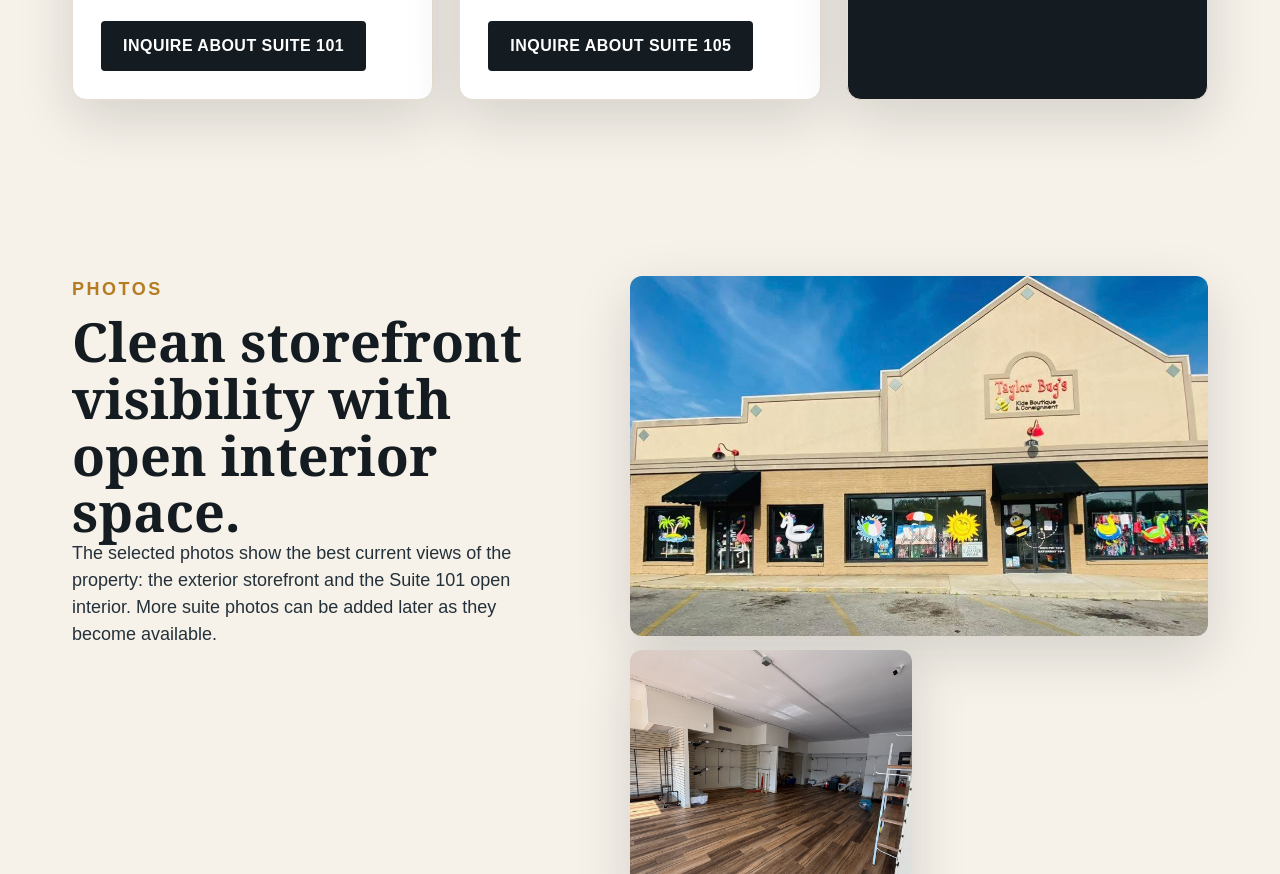
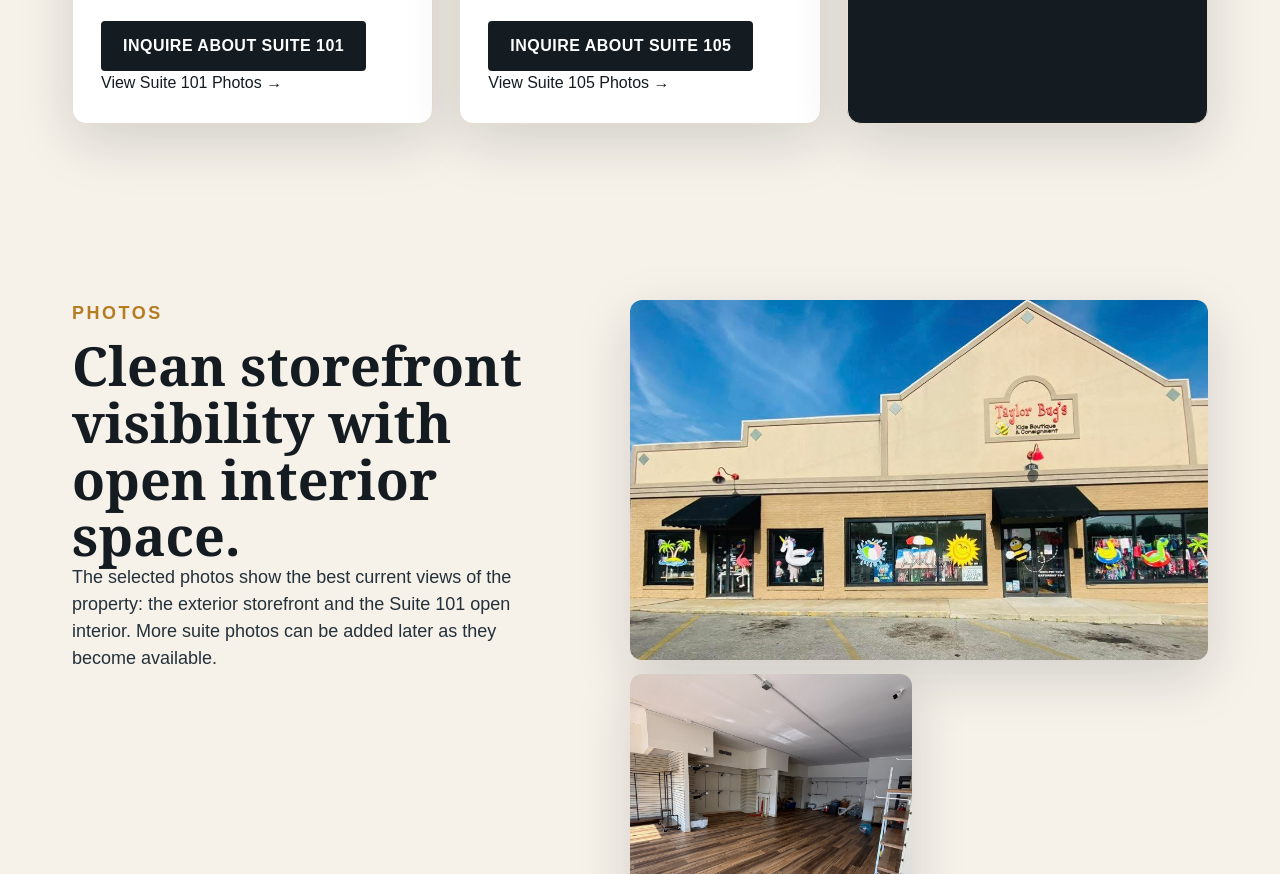
Before and after one commit to smt3295/rental-application, a website: page index.html in a window 1280 px wide. Shown: the part 1922-2796 px from the top of the page. Drawn offline with Linux system fonts and the light colour scheme.

Commit message:
Update index.html

```diff
--- a/index.html
+++ b/index.html
@@ -65,6 +65,7 @@
               <li>Available individually</li>
             </ul>
             <a href="#inquiry" class="button secondary">Inquire About Suite 101</a>
+            <a href="suite101.html" class="photo-link">View Suite 101 Photos →</a>
           </div>
         </article>
         <article class="suite-card">
@@ -78,6 +79,7 @@
               <li>Available individually</li>
             </ul>
             <a href="#inquiry" class="button secondary">Inquire About Suite 105</a>
+            <a href="suite105.html" class="photo-link">View Suite 105 Photos →</a>
           </div>
         </article>
         <article class="suite-card highlight">
```
